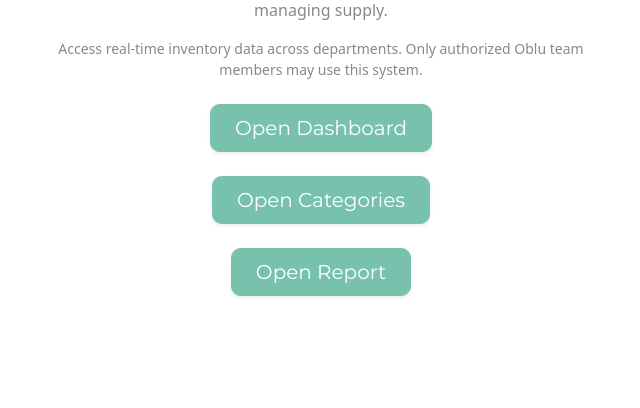
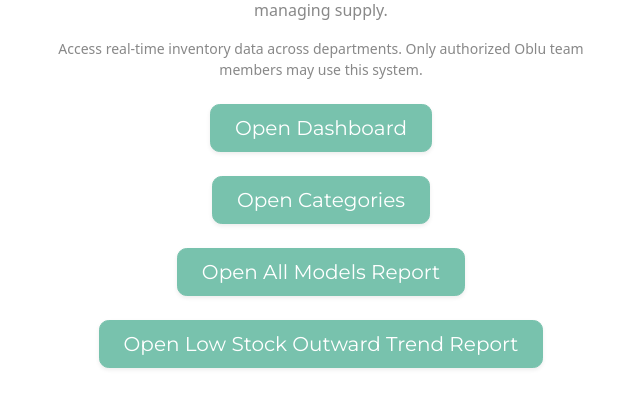
Before and after one commit to Abhijay-Sharma/ObluMerge, a Django app: page /inventory/ in a window 1280 px wide. Shown: the part 261-669 px from the top of the page, without its empty margins (319-959 px from the left). Run offline with Django 5.2, Linux system fonts and the light colour scheme.

Commit message:
adding new low stock in index inventory page

```diff
--- a/inventory/Templates/inventory/index.html
+++ b/inventory/Templates/inventory/index.html
@@ -18,7 +18,10 @@
                 <a href="{% url 'categories' %}" class="btn btn-primary btn-lg px-4 shadow-sm">Open Categories</a>
             </div>
             <div class="mt-4">
-                <a href="{% url 'inventory_report' %}" class="btn btn-primary btn-lg px-4 shadow-sm">Open Report</a>
+                <a href="{% url 'inventory_report' %}" class="btn btn-primary btn-lg px-4 shadow-sm">Open All Models Report</a>
+            </div>
+            <div class="mt-4">
+                <a href="{% url 'low_stock_report' %}" class="btn btn-primary btn-lg px-4 shadow-sm">Open Low Stock Outward Trend Report</a>
             </div>
         </div>
     </div>
```
